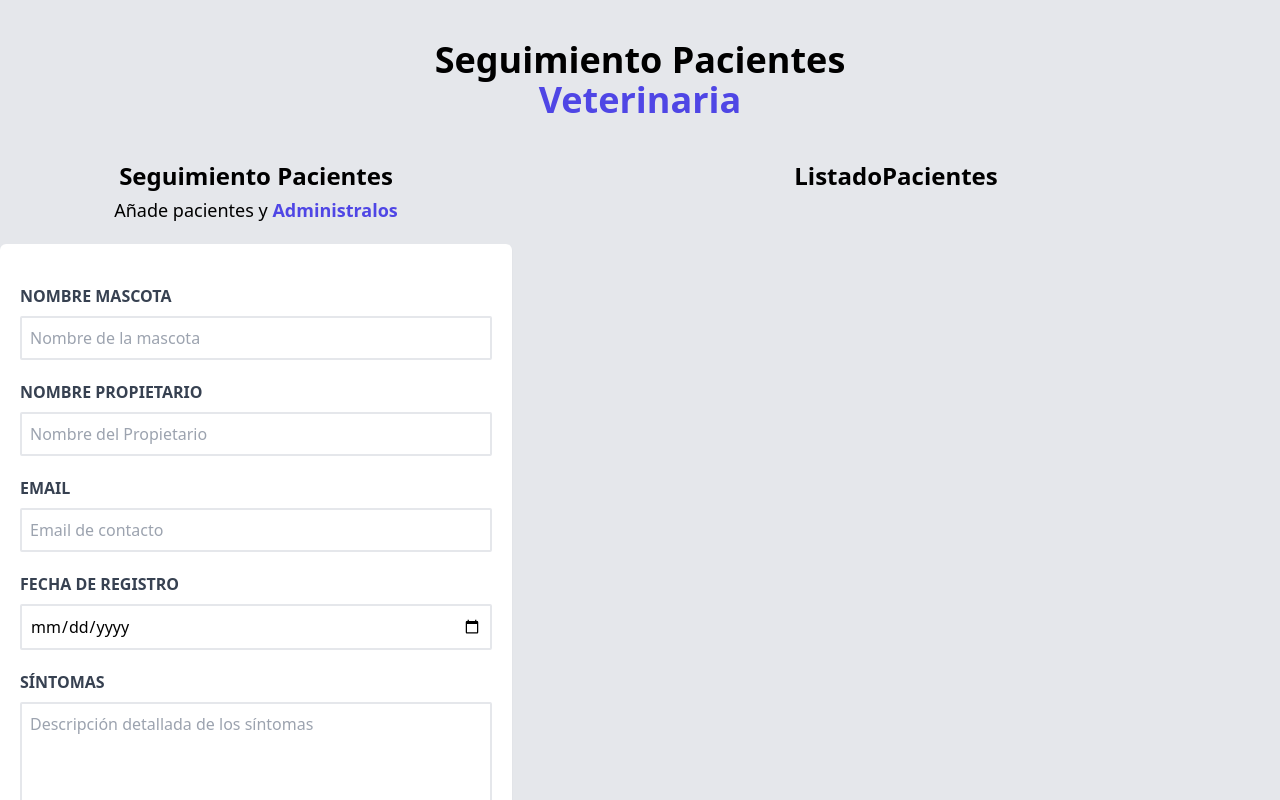
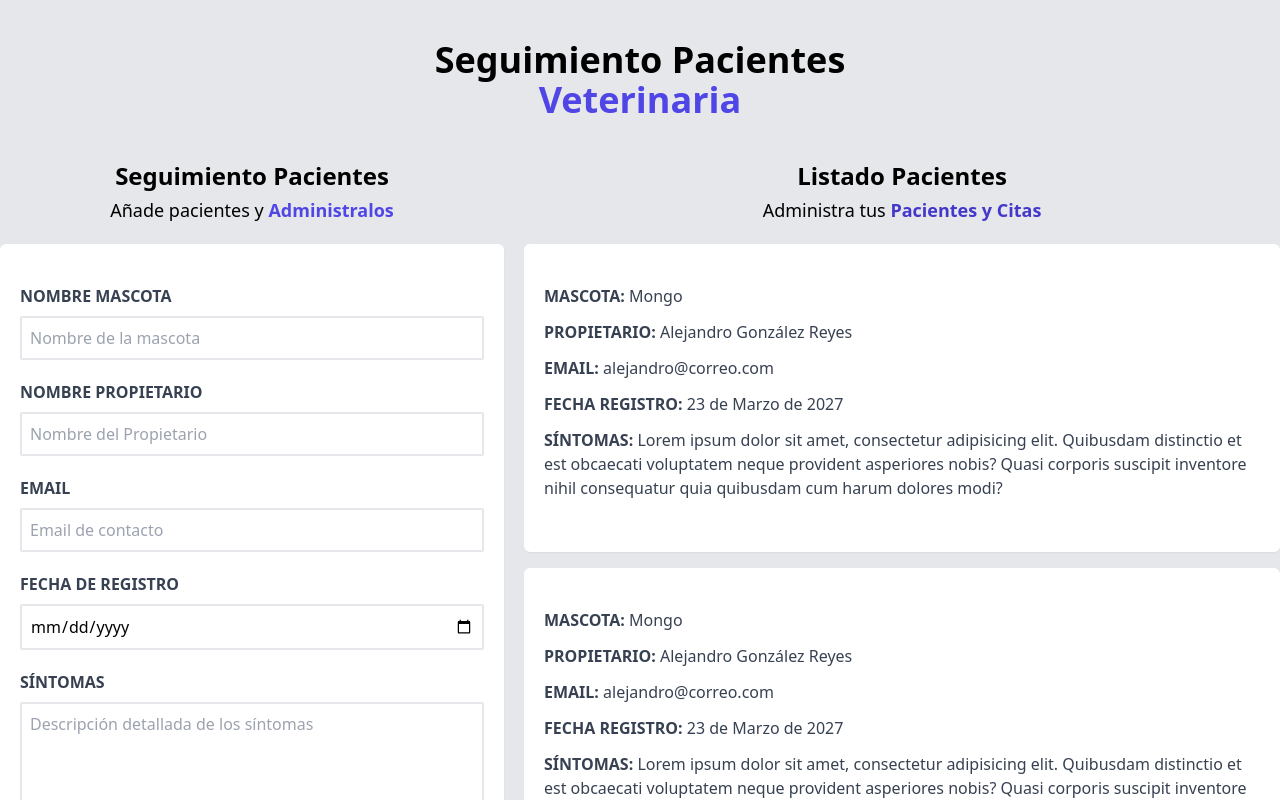
Before and after one commit to alexglzrys/react-admin-pacientes, a React (Vite) app: page / in a window 1280 px wide. Shown: the top 800 px of the page. Built offline with nearby package versions, Linux system fonts and the light colour scheme.

Commit message:
componente ListadoPacientes - estructura y diseño

```diff
--- a/src/components/ListadoPacientes.jsx
+++ b/src/components/ListadoPacientes.jsx
@@ -1,7 +1,24 @@
+import { Paciente } from "./Paciente";
+
 export const ListadoPacientes = () => {
   return (
-    <div className="md:w-1/2 lg:w-3/5">
-      <h3 className="font-black text-center text-2xl mb-3">ListadoPacientes</h3>
+    <div className="md:w-1/2 lg:w-3/5 md:ml-5">
+      <h3 className="font-black text-center text-2xl mb-1">
+        Listado Pacientes
+      </h3>
+      <p className="text-center text-lg mb-5">
+        Administra tus{" "}
+        <span className="text-indigo-700 font-bold">Pacientes y Citas</span>
+      </p>
+      <div className="md:h-screen md:overflow-y-scroll mb-10">
+        <Paciente />
+        <Paciente />
+        <Paciente />
+        <Paciente />
+        <Paciente />
+        <Paciente />
+        <Paciente />
+      </div>
     </div>
   );
 };
--- /dev/null
+++ b/src/components/Paciente.jsx
@@ -0,0 +1,32 @@
+export const Paciente = () => {
+  return (
+    <div className="bg-white rounded-md py-10 px-5 shadow-sm mb-4">
+      <p className="font-bold uppercase mb-3 text-gray-700">
+        Mascota: <span className="font-normal normal-case">Mongo</span>
+      </p>
+      <p className="font-bold uppercase mb-3 text-gray-700">
+        Propietario:{" "}
+        <span className="font-normal normal-case">
+          Alejandro González Reyes
+        </span>
+      </p>
+      <p className="font-bold uppercase mb-3 text-gray-700">
+        Email:{" "}
+        <span className="font-normal normal-case">alejandro@correo.com</span>
+      </p>
+      <p className="font-bold uppercase mb-3 text-gray-700">
+        Fecha Registro:{" "}
+        <span className="font-normal normal-case">23 de Marzo de 2027</span>
+      </p>
+      <p className="font-bold uppercase mb-3 text-gray-700">
+        Síntomas:{" "}
+        <span className="font-normal normal-case">
+          Lorem ipsum dolor sit amet, consectetur adipisicing elit. Quibusdam
+          distinctio et est obcaecati voluptatem neque provident asperiores
+          nobis? Quasi corporis suscipit inventore nihil consequatur quia
+          quibusdam cum harum dolores modi?
+        </span>
+      </p>
+    </div>
+  );
+};
```
